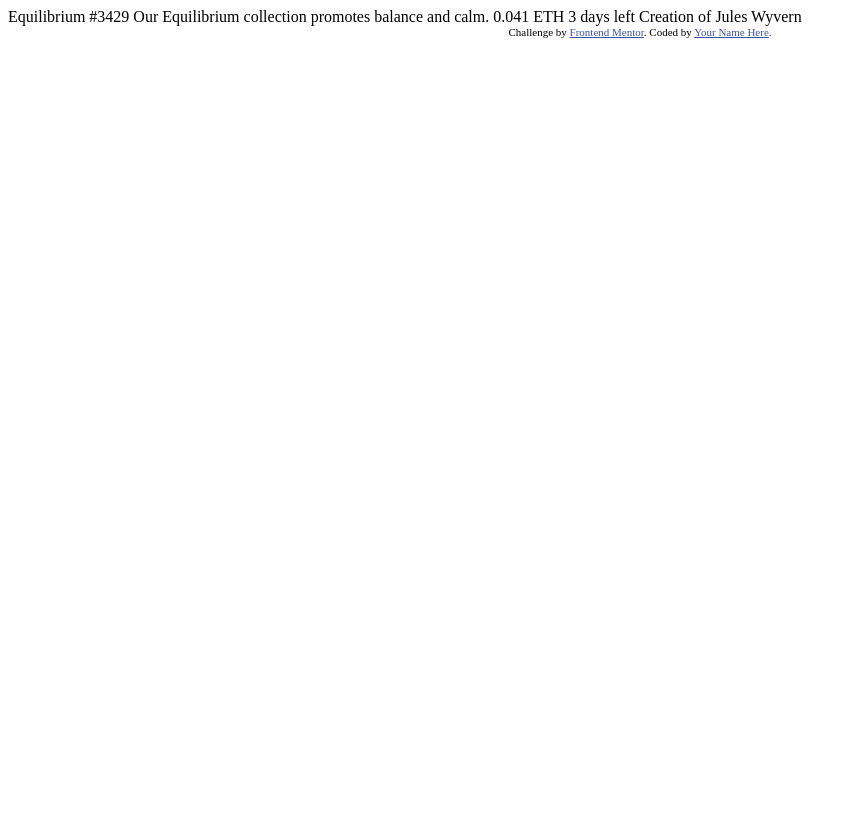
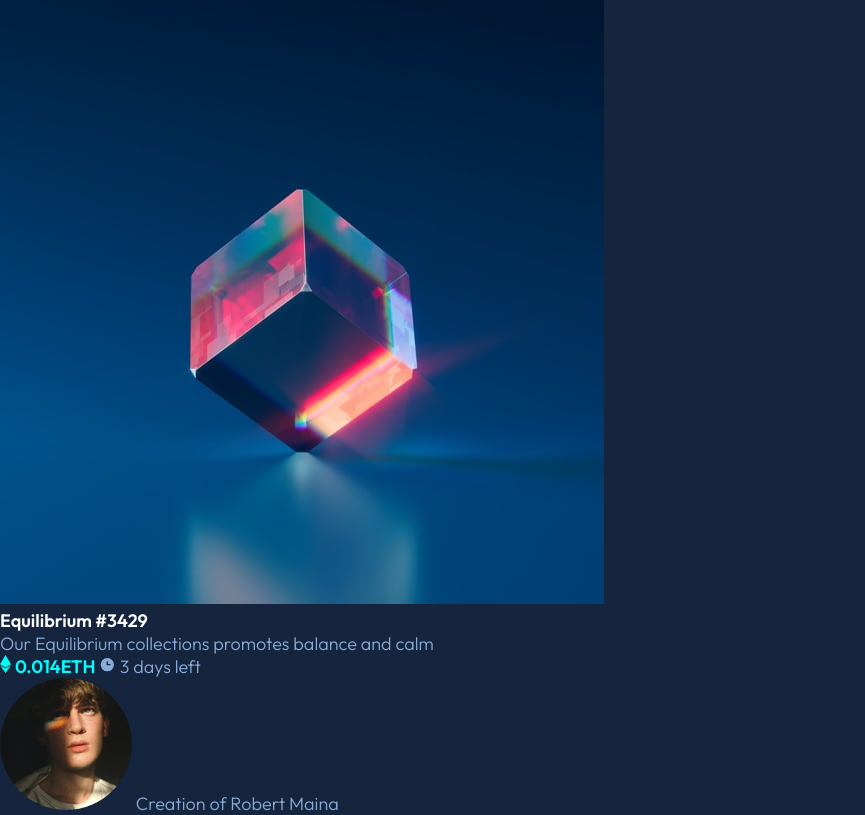
Before and after one commit to mainarobert/card-component, a plain HTML site: page index.html in a window 1280 px wide. Shown: the whole page, without its empty margins (0-865 px from the left). Drawn offline with Linux system fonts and the light colour scheme.

Commit message:
add html template and initial style

```diff
--- a/index.html
+++ b/index.html
@@ -3,31 +3,43 @@
 <head>
   <meta charset="UTF-8">
   <meta name="viewport" content="width=device-width, initial-scale=1.0"> <!-- displays site properly based on user's device -->
+  <link rel="stylesheet" href="style.css">
+  <link rel="icon" type="image/png" sizes="32x32" href="images/favicon-32x32.png">
+  <title>NFT preview card component</title>
+</head>
 
-  <link rel="icon" type="image/png" sizes="32x32" href="./images/favicon-32x32.png">
-
-  <title>NFT preview card component</title>
-
-  <!-- Feel free to remove these styles or customise in your own stylesheet 👍 -->
-  <style>
-    .attribution { font-size: 11px; text-align: center; }
-    .attribution a { color: hsl(228, 45%, 44%); }
-  </style>
-</head>
 <body>
 
-  Equilibrium #3429
+  <div class="container">
 
-  Our Equilibrium collection promotes balance and calm.
+    <div class="card">
 
-  0.041 ETH
-  3 days left
+      <div class="contents">
+        <img src="images/image-equilibrium.jpg" alt="image-equilibrium">
 
-  Creation of Jules Wyvern
+        <div class="title">
+          <p> Equilibrium #3429 </p>
+        </div>
 
-  <div class="attribution">
-    Challenge by <a href="https://www.frontendmentor.io?ref=challenge" target="_blank">Frontend Mentor</a>.
-    Coded by <a href="#">Your Name Here</a>.
+        <div class="message">
+          Our Equilibrium collections promotes balance and calm
+        </div>
+
+        <div class="little-details">
+          <img src="images/icon-ethereum.svg" alt="icon-ethereum">
+          <span style="color:cyan"> 0.014ETH </span>
+          <img src="images/icon-clock.svg" alt="icon-clock">
+          3 days left
+        </div>
+
+        <div class="author">
+          <img src="images/image-avatar.png" alt="image-avatar">
+          Creation of Robert Maina
+        </div>
+      </div>
+    </div>
   </div>
+
 </body>
+
 </html>
--- /dev/null
+++ b/style.css
@@ -0,0 +1,26 @@
+@import url('https://fonts.googleapis.com/css2?family=Outfit:wght@300;400;600&display=swap');
+
+*{
+    box-sizing: border-box;
+    margin: 0;
+    font-family: 'Outfit', sans-serif;
+    font-weight: 600;
+    font-size: 18px;
+}
+
+body {
+    background: hsl(217, 54%, 11%);
+}
+
+.card {
+    background: hsl(216, 50%, 16%);
+}
+
+.title {
+    color: hsl(0, 0%, 100%);
+}
+
+.message, .little-details, .author {
+    color:  hsl(215, 51%, 70%);
+    font-weight: 300;
+}
```
Also changed, not shown: design/active-states.jpg (added), design/desktop-design.jpg (added), design/desktop-preview.jpg (added), design/mobile-design.jpg (added), images/favicon-32x32.png (added), images/icon-clock.svg (added), images/icon-ethereum.svg (added), images/icon-view.svg (added), images/image-avatar.png (added), images/image-equilibrium.jpg (added), 2 other files.
